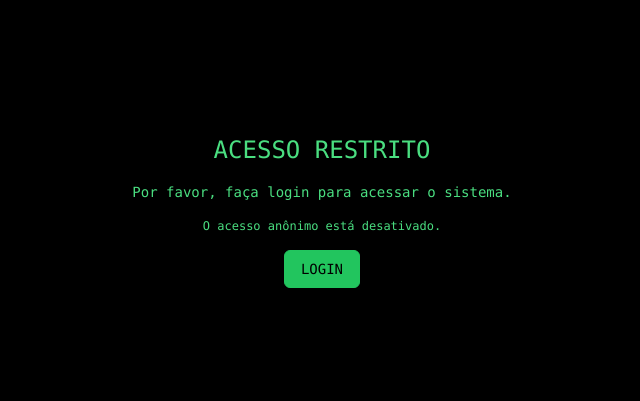
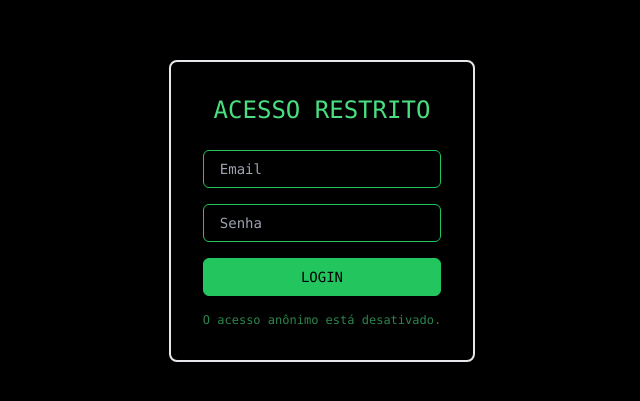
Before and after one commit to Purstin2/TRACKERADS, a React (Vite) app: page / in a window 1280 px wide. Shown: the part 189-590 px from the top of the page, without its empty margins (318-958 px from the left). Built offline with nearby package versions, Linux system fonts and the light colour scheme; no server answers.

Commit message:
Implement Authentication System

```diff
--- a/src/App.tsx
+++ b/src/App.tsx
@@ -31,6 +31,7 @@ function App() {
         onConfirm: () => {}
     });
     const [activeSupabaseClient, setActiveSupabaseClient] = useState(null);
+    const [loginForm, setLoginForm] = useState({ email: '', password: '' });
 
     const showToast = useCallback((message, type = 'info') => {
         setToast({ message, type });
@@ -61,8 +62,8 @@ function App() {
     const handleLogin = async () => {
         try {
             const { data, error } = await supabaseClient.auth.signInWithPassword({
-                email: 'demo@example.com',  // Replace with your login form values
-                password: 'password123'      // Replace with your login form values
+                email: loginForm.email,
+                password: loginForm.password
             });
 
             if (error) {
@@ -336,16 +337,37 @@ function App() {
     if (!userId) {
         return (
             <div className={`${HACKER_COLORS.background} ${HACKER_COLORS.primaryNeon} min-h-screen flex items-center justify-center font-mono`}>
-                <div className="text-center">
-                    <h1 className="text-2xl mb-4">ACESSO RESTRITO</h1>
-                    <p className="text-sm mb-4">Por favor, faça login para acessar o sistema.</p>
-                    <p className="text-xs mb-4">O acesso anônimo está desativado.</p>
-                    <button
-                        onClick={handleLogin}
-                        className={`px-4 py-2 rounded-md text-sm font-medium transition-all border ${HACKER_COLORS.buttonPrimaryBg} ${HACKER_COLORS.buttonPrimaryText} ${HACKER_COLORS.borderNeon}`}
-                    >
-                        LOGIN
-                    </button>
+                <div className="text-center p-8 rounded-lg border-2 backdrop-blur-sm bg-black/30">
+                    <h1 className="text-2xl mb-6">ACESSO RESTRITO</h1>
+                    <form onSubmit={(e) => { e.preventDefault(); handleLogin(); }} className="space-y-4">
+                        <div className="space-y-2">
+                            <input
+                                type="email"
+                                placeholder="Email"
+                                value={loginForm.email}
+                                onChange={(e) => setLoginForm(prev => ({ ...prev, email: e.target.value }))}
+                                className={`w-full px-4 py-2 rounded-md text-sm bg-black/50 border ${HACKER_COLORS.borderNeon} focus:outline-none focus:ring-2 focus:ring-cyan-500`}
+                                required
+                            />
+                        </div>
+                        <div className="space-y-2">
+                            <input
+                                type="password"
+                                placeholder="Senha"
+                                value={loginForm.password}
+                                onChange={(e) => setLoginForm(prev => ({ ...prev, password: e.target.value }))}
+                                className={`w-full px-4 py-2 rounded-md text-sm bg-black/50 border ${HACKER_COLORS.borderNeon} focus:outline-none focus:ring-2 focus:ring-cyan-500`}
+                                required
+                            />
+                        </div>
+                        <button
+                            type="submit"
+                            className={`w-full px-4 py-2 rounded-md text-sm font-medium transition-all border ${HACKER_COLORS.buttonPrimaryBg} ${HACKER_COLORS.buttonPrimaryText} ${HACKER_COLORS.borderNeon} hover:bg-cyan-600`}
+                        >
+                            LOGIN
+                        </button>
+                    </form>
+                    <p className="text-xs mt-4 opacity-60">O acesso anônimo está desativado.</p>
                 </div>
             </div>
         );
--- /dev/null
+++ b/src/components/auth/AuthForm.tsx
@@ -0,0 +1,83 @@
+import React, { useState } from 'react';
+import { HACKER_COLORS } from '../../styles/theme';
+import { Mail, Lock, UserPlus, LogIn } from 'lucide-react';
+
+interface AuthFormProps {
+  onLogin: (email: string, password: string) => Promise<void>;
+  onRegister: (email: string, password: string) => Promise<void>;
+}
+
+const AuthForm: React.FC<AuthFormProps> = ({ onLogin, onRegister }) => {
+  const [isLogin, setIsLogin] = useState(true);
+  const [email, setEmail] = useState('');
+  const [password, setPassword] = useState('');
+
+  const handleSubmit = async (e: React.FormEvent) => {
+    e.preventDefault();
+    if (isLogin) {
+      await onLogin(email, password);
+    } else {
+      await onRegister(email, password);
+    }
+  };
+
+  return (
+    <div className="w-full max-w-md mx-auto p-6">
+      <form onSubmit={handleSubmit} className="space-y-4">
+        <div>
+          <label htmlFor="email" className={`block text-sm font-medium ${HACKER_COLORS.textDim} mb-1`}>
+            EMAIL
+          </label>
+          <div className="relative">
+            <Mail size={18} className={`absolute left-3 top-1/2 -translate-y-1/2 ${HACKER_COLORS.textDim}`} />
+            <input
+              id="email"
+              type="email"
+              value={email}
+              onChange={(e) => setEmail(e.target.value)}
+              required
+              className={`w-full pl-10 pr-3 py-2 ${HACKER_COLORS.surfaceLighter} border ${HACKER_COLORS.borderDim} ${HACKER_COLORS.primaryNeon} rounded-md focus:ring-1 focus:${HACKER_COLORS.borderNeon} outline-none`}
+              placeholder="seu@email.com"
+            />
+          </div>
+        </div>
+
+        <div>
+          <label htmlFor="password" className={`block text-sm font-medium ${HACKER_COLORS.textDim} mb-1`}>
+            SENHA
+          </label>
+          <div className="relative">
+            <Lock size={18} className={`absolute left-3 top-1/2 -translate-y-1/2 ${HACKER_COLORS.textDim}`} />
+            <input
+              id="password"
+              type="password"
+              value={password}
+              onChange={(e) => setPassword(e.target.value)}
+              required
+              className={`w-full pl-10 pr-3 py-2 ${HACKER_COLORS.surfaceLighter} border ${HACKER_COLORS.borderDim} ${HACKER_COLORS.primaryNeon} rounded-md focus:ring-1 focus:${HACKER_COLORS.borderNeon} outline-none`}
+              placeholder="••••••••"
+            />
+          </div>
+        </div>
+
+        <button
+          type="submit"
+          className={`w-full ${HACKER_COLORS.buttonPrimaryBg} ${HACKER_COLORS.buttonPrimaryText} px-4 py-2 rounded-md hover:${HACKER_COLORS.buttonPrimaryBg} transition-colors flex items-center justify-center space-x-2 text-sm font-medium border border-black/50`}
+        >
+          {isLogin ? <LogIn size={18} /> : <UserPlus size={18} />}
+          <span>{isLogin ? 'ENTRAR' : 'CRIAR CONTA'}</span>
+        </button>
+
+        <button
+          type="button"
+          onClick={() => setIsLogin(!isLogin)}
+          className={`w-full text-sm ${HACKER_COLORS.textDim} hover:${HACKER_COLORS.primaryNeon}`}
+        >
+          {isLogin ? 'Não tem uma conta? Criar conta' : 'Já tem uma conta? Fazer login'}
+        </button>
+      </form>
+    </div>
+  );
+};
+
+export default AuthForm;
```
